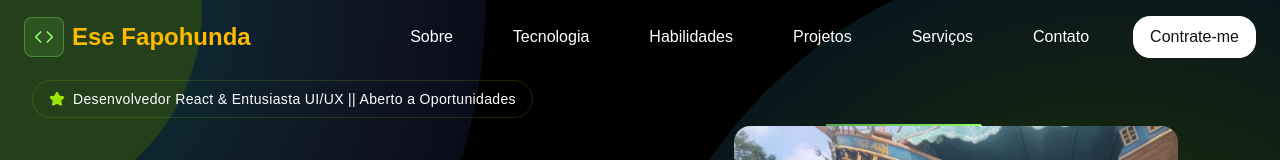
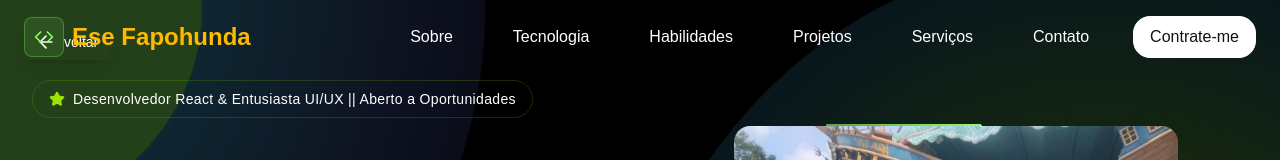
Before and after one commit to arumemi/ese-faps, a React (Vite) app in the folder ese/: page / in a window 1280 px wide. Shown: the top 160 px of the page. Built offline with nearby package versions, Linux system fonts and the light colour scheme; a web font is replaced by a local one.

Commit message:
link added

```diff
--- a/ese/src/App.jsx
+++ b/ese/src/App.jsx
@@ -2,6 +2,7 @@ import React, { useState } from 'react'
 import './App.css'
 import Navbar from './components/layouts/Navbar'
 import Footer from './components/layouts/Footer'
+import ReturnToMain from './components/layouts/ReturnToMain'
 import Hero from './components/sections/Hero'
 import About from './components/sections/About'
 import Technolgy from './components/sections/Technolgy'
@@ -16,6 +17,7 @@ function App() {
   return (
       <>
       <div className='min-h-screen bg-black'>
+        <ReturnToMain />
         <Navbar />
         <main>
           <Hero />
--- /dev/null
+++ b/ese/src/components/layouts/ReturnToMain.jsx
@@ -0,0 +1,34 @@
+import React from 'react'
+
+const ReturnToMain = () => {
+  const mainSiteUrl = 'https://my-website-beta-lovat.vercel.app/'
+
+  return (
+    <a
+      href={mainSiteUrl}
+      aria-label='voltar ao site'
+      onClick={(event) => {
+        event.preventDefault()
+        window.location.href = mainSiteUrl
+      }}
+      className='fixed top-6 left-6 z-50 inline-flex items-center gap-2 px-3 py-2 rounded-fulltext-white shadow-lg hover:bg-lime-400 cursor-pointer transition-colors focus:outline-none focus-visible:ring-2 focus-visible:ring-lime-300'
+    >
+      <svg
+        className='w-5 h-5'
+        viewBox='0 0 24 24'
+        fill='none'
+        stroke='currentColor'
+        strokeWidth='2'
+        strokeLinecap='round'
+        strokeLinejoin='round'
+        aria-hidden='true'
+      >
+        <path d='M19 12H5' />
+        <path d='M12 19l-7-7 7-7' />
+      </svg>
+      <span className='text-sm font-medium'>voltar</span>
+    </a>
+  )
+}
+
+export default ReturnToMain
```
